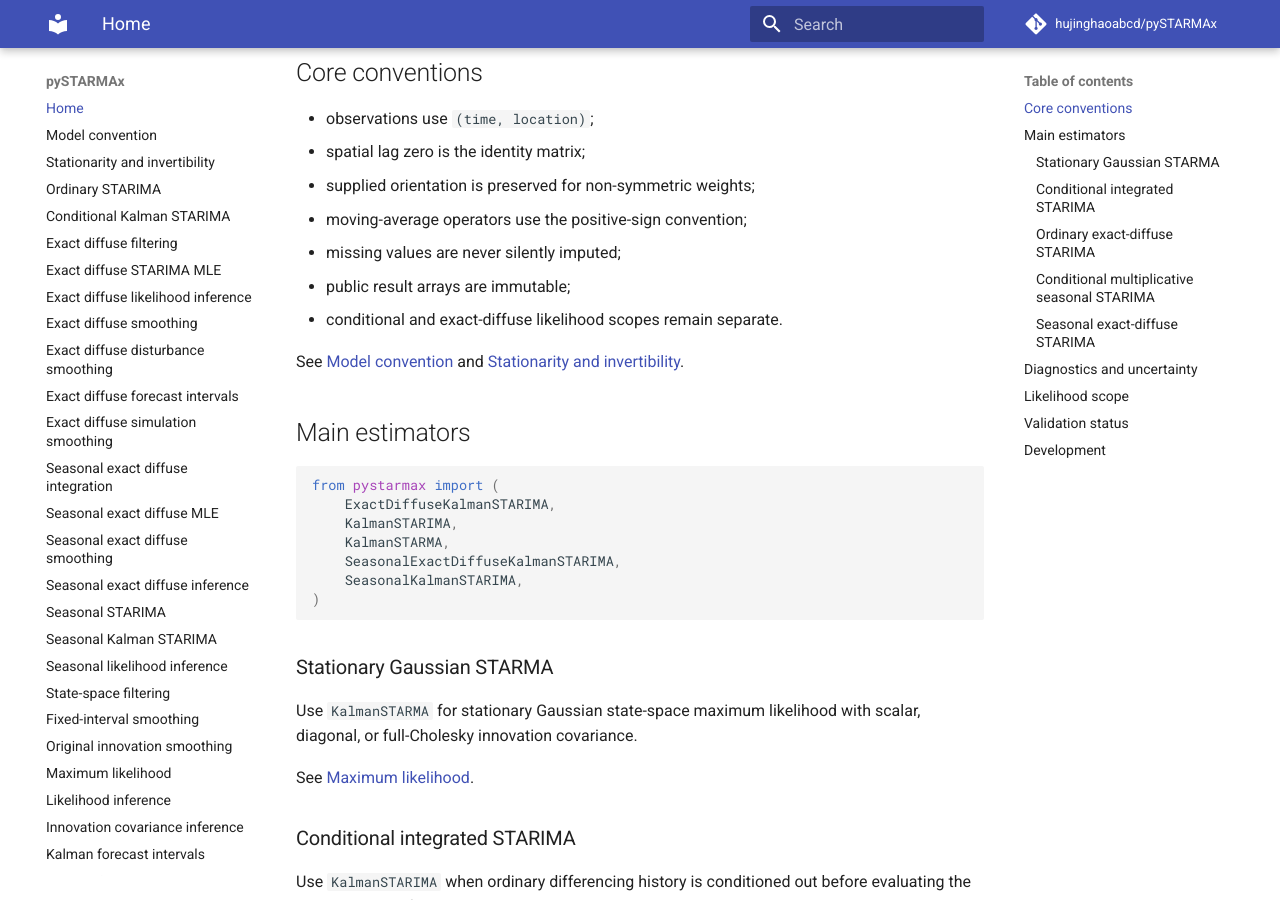
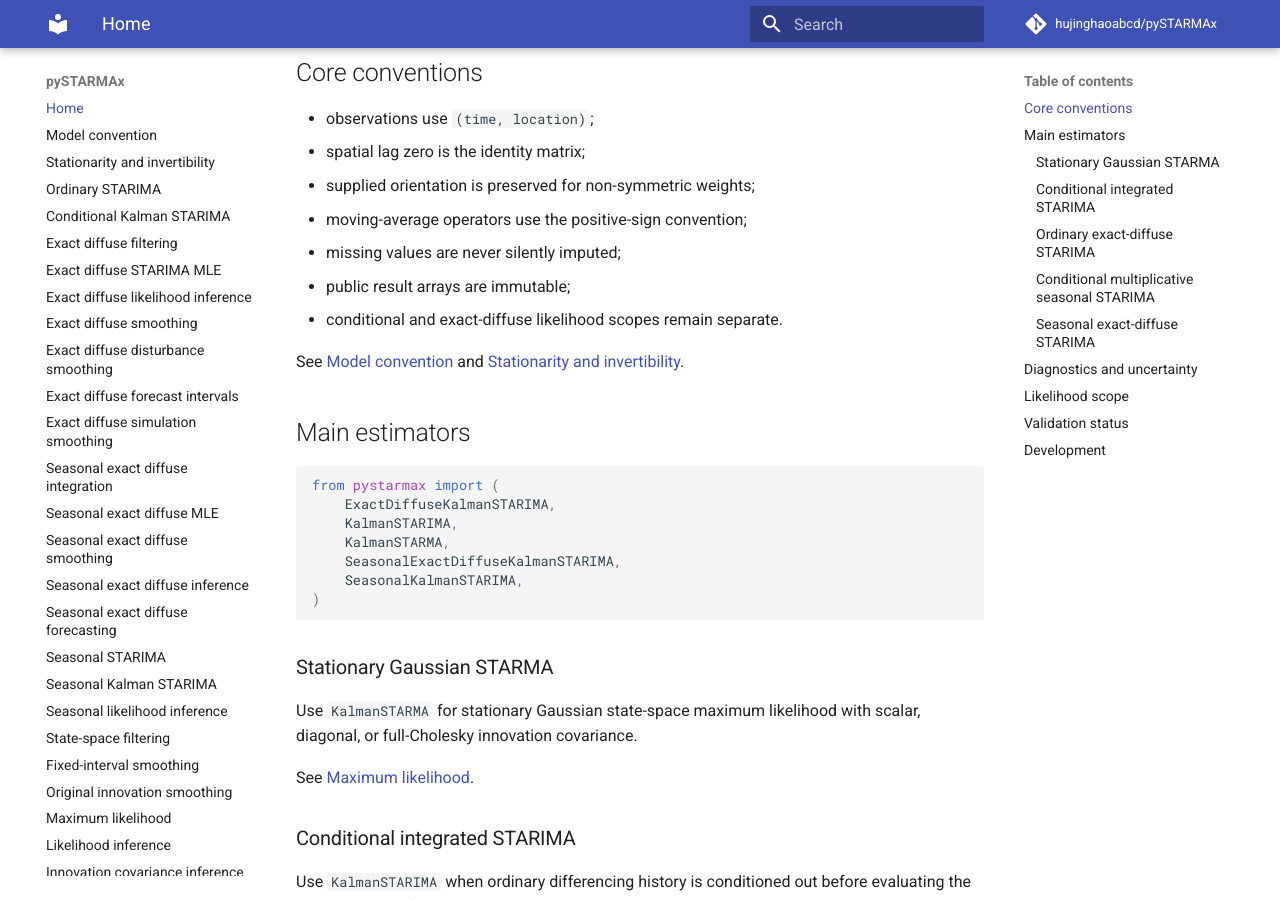
Before and after one commit to hujinghaoabcd/pySTARMAx, an MkDocs documentation site: the page built from docs/index.md, in a window 1280 px wide and 900 px high, scrolled down 376 px. Built offline with MkDocs 1.6.1 and Material for MkDocs 9.7.7, drawn with Linux system fonts in a browser that asks for light colours; comment, search, counter and statistics services are not loaded.

Commit message:
Add seasonal exact diffuse forecasting to documentation nav

```diff
--- a/mkdocs.yml
+++ b/mkdocs.yml
@@ -21,6 +21,7 @@ nav:
   - Seasonal exact diffuse MLE: seasonal_exact_diffuse_mle.md
   - Seasonal exact diffuse smoothing: seasonal_exact_diffuse_smoothing.md
   - Seasonal exact diffuse inference: seasonal_exact_diffuse_inference.md
+  - Seasonal exact diffuse forecasting: seasonal_exact_diffuse_forecasting.md
   - Seasonal STARIMA: seasonal.md
   - Seasonal Kalman STARIMA: seasonal_maximum_likelihood.md
   - Seasonal likelihood inference: seasonal_likelihood_inference.md
```
